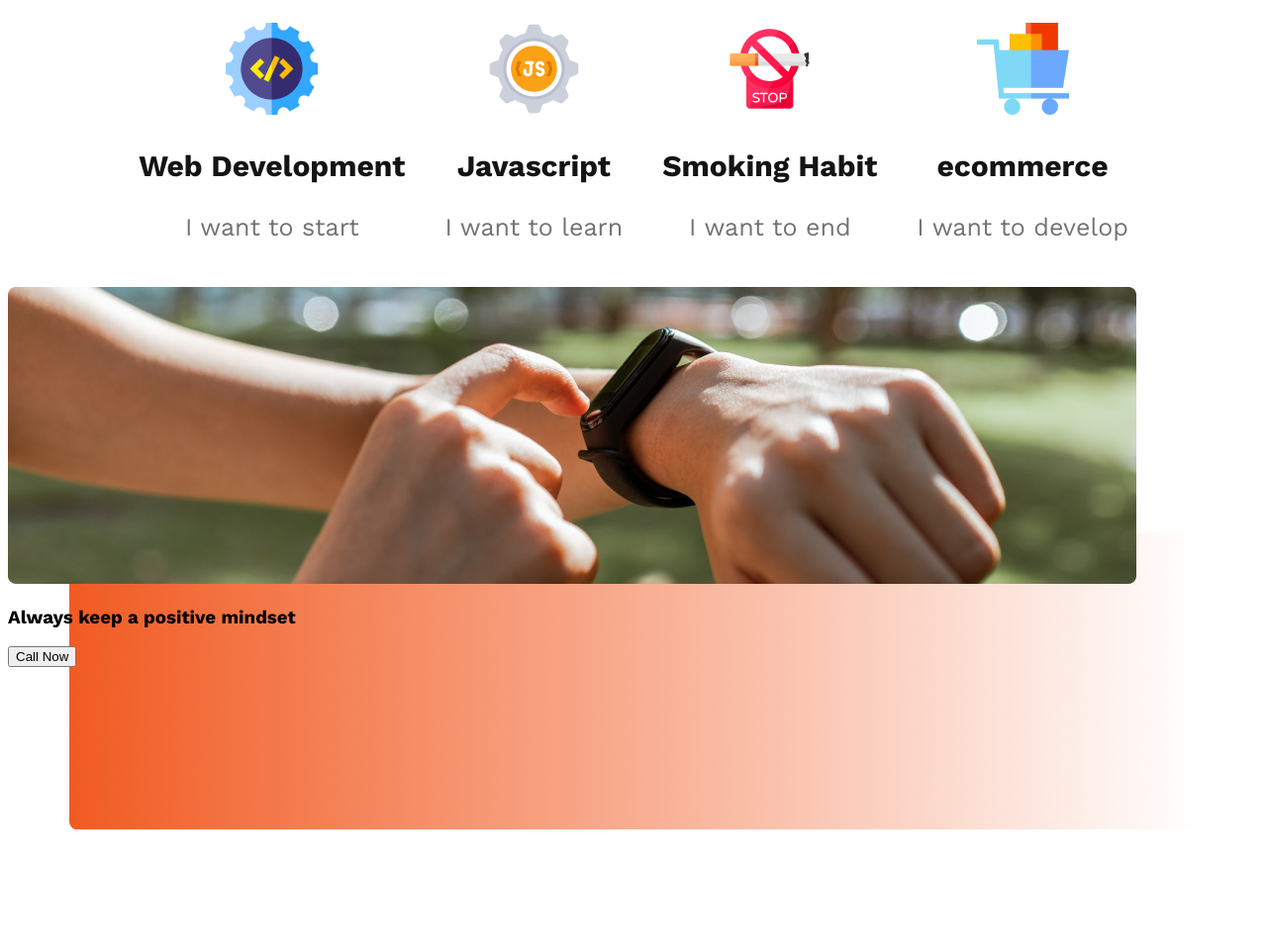
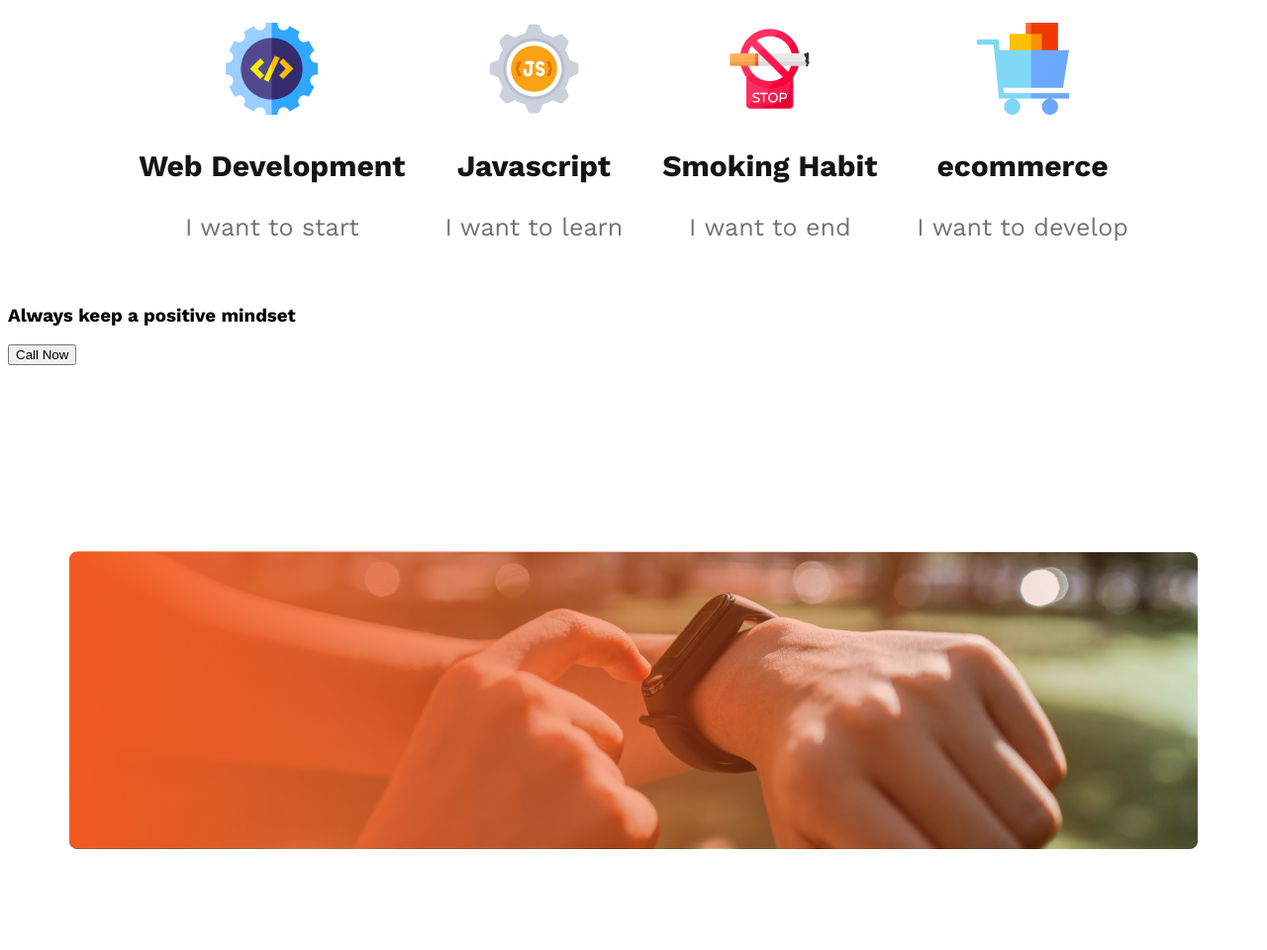
Before and after one commit to Jubair-Riyad/new-me, a plain HTML site: page index.html in a window 1280 px wide. Shown: the part 1660-2620 px from the top of the page at 99% size. Drawn offline with nearby package versions, Linux system fonts and the light colour scheme.

Commit message:
gradiant

```diff
--- a/index.html
+++ b/index.html
@@ -72,7 +72,6 @@
         <section>
             <div class="banner-2">
                 <div>
-                    <img class="banner-1" src="images/watch.png" alt="">
                     <h3 class="banner-title">Always keep a positive mindset</h3>
                 </div>
                 <div>
--- a/styles/mystylesheet.css
+++ b/styles/mystylesheet.css
@@ -92,14 +92,11 @@ ul{
 }
 
 .banner-2{
-    background-image: url('../images/gradient2.png');
+    background-image: url('../images/gradient2.png'),url('../images/watch.png') ;
     background-repeat: no-repeat;
     background-position: center;
     height: 100vh;
     width: 100%;
-}
-.banner-1{
-    height: 100%;
 }
 
 /*Footer*/
```
